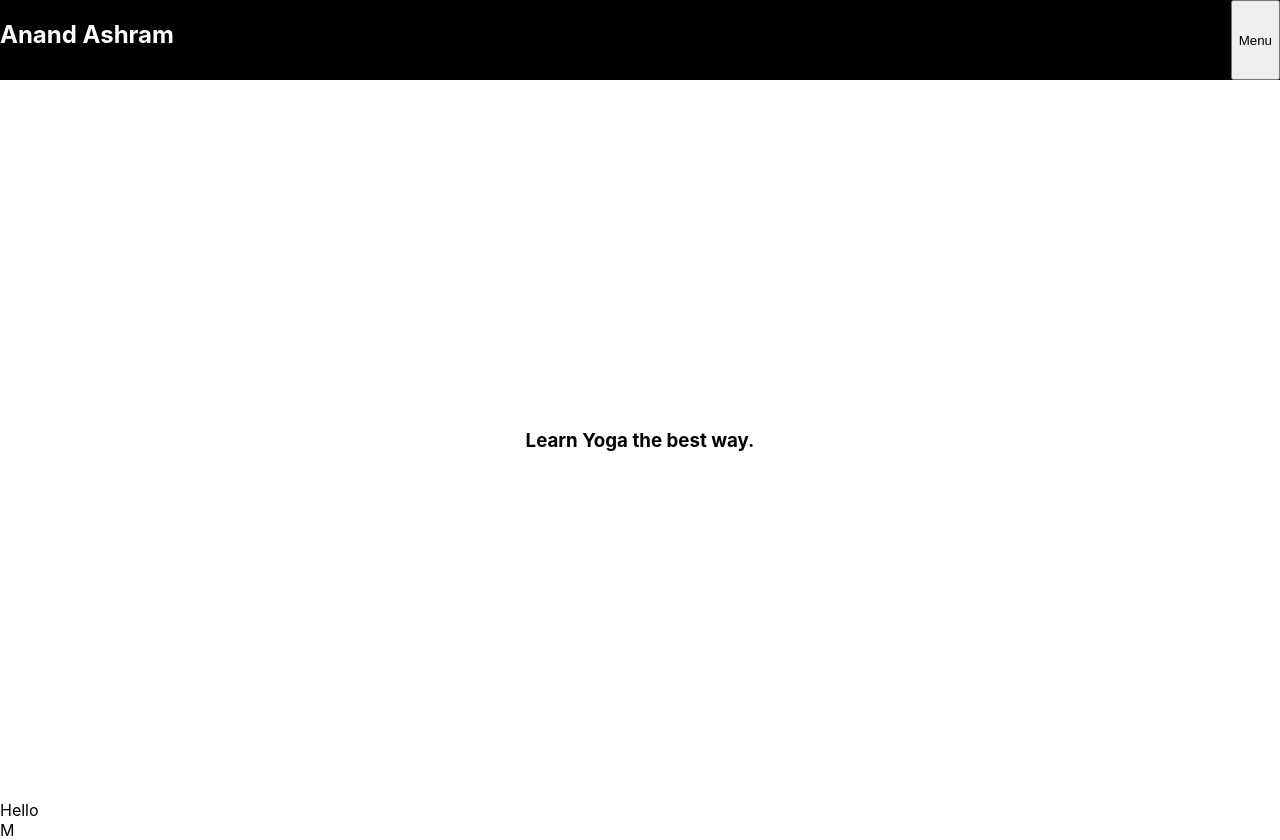
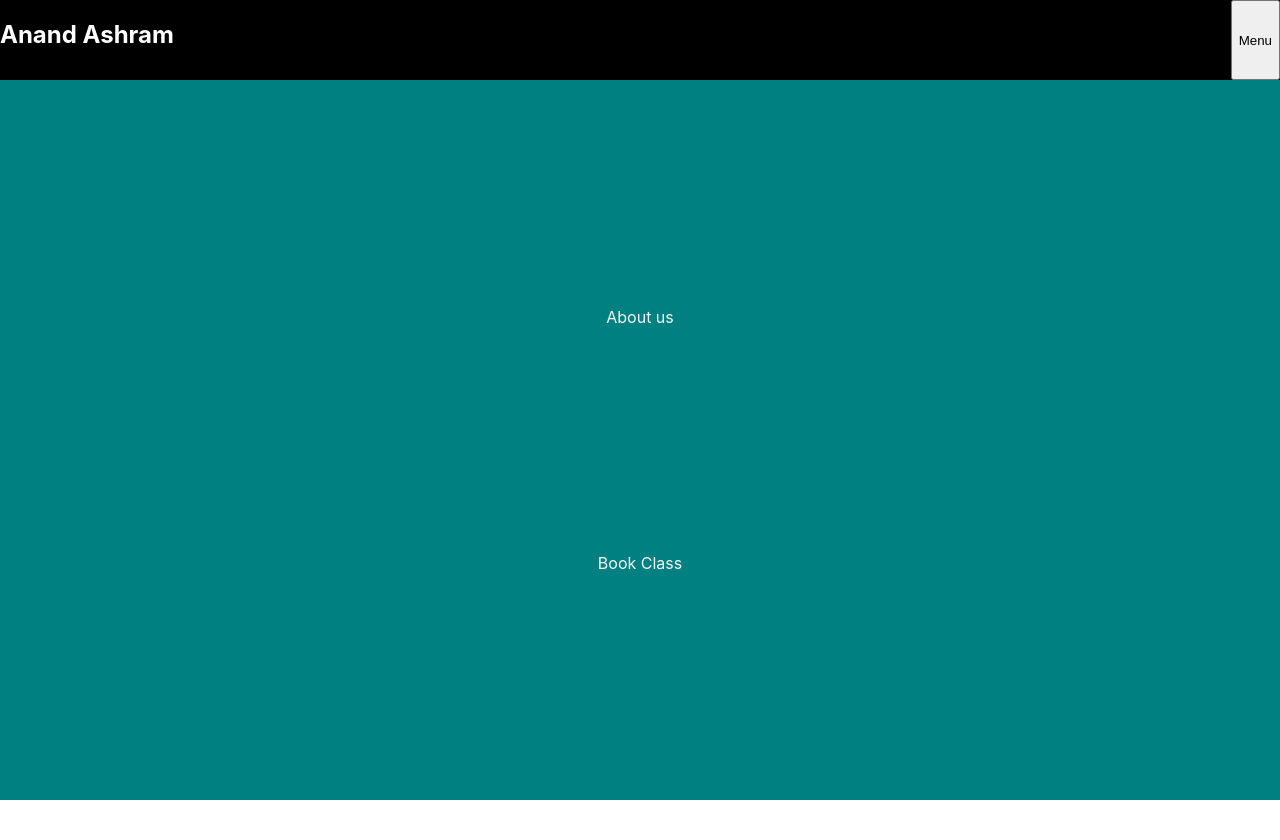
Before and after one commit to Turbo-Technologies/asiys-static, a React (Create React App) app: page / in a window 1280 px wide. Both pictures are taken after a click on the button "Menu". After the commit the page ends 800 px from the top, so only its background shows below. Built offline with nearby package versions, Linux system fonts and the light colour scheme.

Commit message:
ADDED menu

```diff
--- a/src/App.js
+++ /dev/null
@@ -1,22 +0,0 @@
-import React, { Component } from 'react';
-import './App.css'
-
-export default class App extends Component {
-  render() {
-    return (
-      <div>
-        <nav>
-          <h2 style={{flexGrow:1}}>Anand Ashram</h2>
-          <button className='btn btn-primary'>Menu</button>
-        </nav>
-        <div id='heroimage'>
-          <h3>Learn Yoga the best way.</h3>
-        </div>
-        <div id='section'>
-          <div>Hello</div>
-          <div>M</div>
-        </div>
-      </div>
-    )
-  }
-}
--- /dev/null
+++ b/src/App.jsx
@@ -0,0 +1,44 @@
+import React, { Component } from 'react';
+import './css/App.css'
+import Menu from "./Menu.jsx";
+export default class App extends Component {
+  constructor(props) {
+    super(props);
+    this.state = {menuopen:false, menu:'', displaymain:'block'}
+    this.openmenu = this.openmenu.bind(this);
+  }
+
+  openmenu(){
+    if(this.state.menuopen==false) {
+      this.setState({displaymain:'none'})
+      this.setState({menu:<Menu></Menu>})
+      this.setState({menuopen:true})
+    }
+    else {
+      this.setState({displaymain:'block'})
+      this.setState({menu:''})
+      this.setState({menuopen:false})
+    }
+  }
+
+  render() {
+    return (
+      <div>
+        <nav>
+          <h2 style={{flexGrow:1}}>Anand Ashram</h2>
+          <button className='btn btn-primary' onClick={this.openmenu}>Menu</button>
+        </nav>
+        {this.state.menu}
+        <main style={{display:this.state.displaymain}}>
+        <div id='heroimage'>
+          <h3>Learn Yoga the best way.</h3>
+        </div>
+        <div id='section'>
+          <div>Hello</div>
+          <div>M</div>
+        </div>
+        </main>
+      </div>
+    )
+  }
+}
--- /dev/null
+++ b/src/Menu.jsx
@@ -0,0 +1,12 @@
+import './css/menu.css'
+
+import React from 'react'
+
+export default function Menu() {
+    return (
+        <section>
+            <a href="">About us</a>
+            <a href="">Book Class</a>
+        </section>
+    )
+}
--- a/src/App.css
+++ b/src/css/App.css
@@ -12,10 +12,19 @@ nav {
   display: flex;
   align-items: center;
   justify-content: center;
+  background-image: url('../yogahero.jpg');
+  background-position: center;
+  background-size: cover;
+}
+
+h3 {
+  color: whitesmoke;
+  background: linear-gradient(to right,  rgba(119, 119, 119, 0.493), rgba(0, 0, 0, 0.678));
 }
 
 .section {
   display: flex;
   flex-direction: column;
   align-items: center;
+  justify-content: space-around;
 }
--- /dev/null
+++ b/src/css/menu.css
@@ -0,0 +1,21 @@
+section {
+    display: flex;
+    height: 90vh;
+    width: 100%;
+    background-color: teal;
+    color: white;
+    justify-content: space-evenly;
+    align-items: center;
+    flex-direction: column;
+}
+
+section a {
+    text-decoration: none;
+    color: whitesmoke;
+}
+
+section a:hover {
+    color: violet;
+    text-decoration-line: underline;
+    text-decoration-color:purple ;
+}
--- a/src/index.js
+++ b/src/index.js
@@ -1,7 +1,7 @@
 import React from 'react';
 import ReactDOM from 'react-dom';
 import './index.css';
-import App from './App';
+import App from './App.jsx';
 import reportWebVitals from './reportWebVitals';
 
 ReactDOM.render(
```
Also changed, not shown: src/setupTests.js (deleted, +0 -5 lines).
